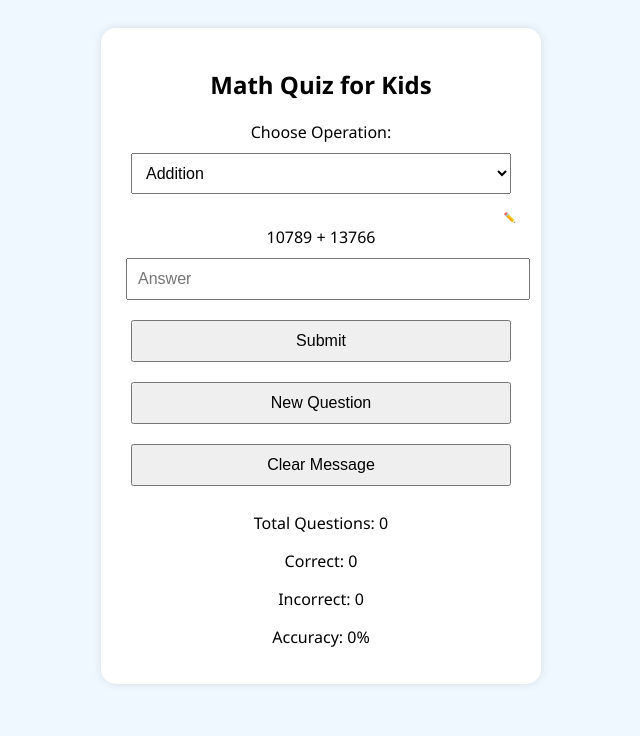
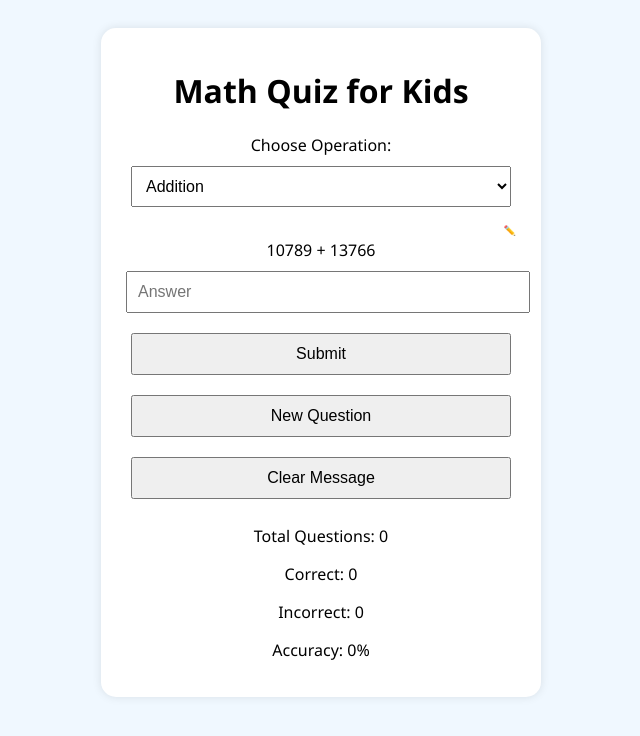
Before and after one commit to ssurampu/apps, a plain HTML site: page index.html in a window 1280 px wide. Shown: the whole page, without its empty margins (319-959 px from the left). Drawn offline with Linux system fonts and the light colour scheme.

Commit message:
Update index.html

```diff
--- a/index.html
+++ b/index.html
@@ -28,7 +28,7 @@
     }
     .whiteboard-container {
       position: fixed;
-      top: 55%;
+      top: 50%;
       left: 50%;
       transform: translate(-50%, -50%);
       background-color: white;
@@ -69,7 +69,8 @@
 </head>
 <body>
   <div class="container">
-    <h2>Math Quiz for Kids</h2>
+    <!-- <h2>Math Quiz for Kids</h2> -->
+	<h1 id="quizTitle" onclick="editTitle()">Math Quiz for Kids</h1>
 
     <label for="operation">Choose Operation:</label>
     <select id="operation" onchange="resetAll()">
@@ -322,6 +323,46 @@
       generateQuestion();
     }
 
+	function editTitle() {
+    const title = document.getElementById("quizTitle");
+    const currentName = title.textContent.replace("Math Quiz for ", "");
+
+    const input = document.createElement("input");
+    input.type = "text";
+    input.maxLength = 8;
+    input.placeholder = "Enter your name (max 8)";
+    input.style.fontSize = "12px";
+    input.style.padding = "4px";
+    input.style.width = "150px";
+    input.style.color = "#888"; // light grey hint color
+
+    input.value = (currentName !== "Kids") ? currentName : "";
+    if (input.value) input.style.color = "#000"; // black if user already had a name
+
+    // Replace title with input field
+    title.replaceWith(input);
+    input.focus();
+
+    // Change color to black on input
+    input.addEventListener("input", function () {
+      input.style.color = "#000";
+    });
+
+    function saveName() {
+      const newName = input.value.trim().substring(0, 8) || "Kids";
+      const newTitle = document.createElement("h1");
+      newTitle.id = "quizTitle";
+      newTitle.textContent = "Math Quiz for " + newName;
+      newTitle.onclick = editTitle;
+      input.replaceWith(newTitle);
+    }
+
+    input.addEventListener("blur", saveName);
+    input.addEventListener("keydown", function (e) {
+      if (e.key === "Enter") saveName();
+    });
+  }
+
     window.onload = generateQuestion;
   </script>
 </body>
```
